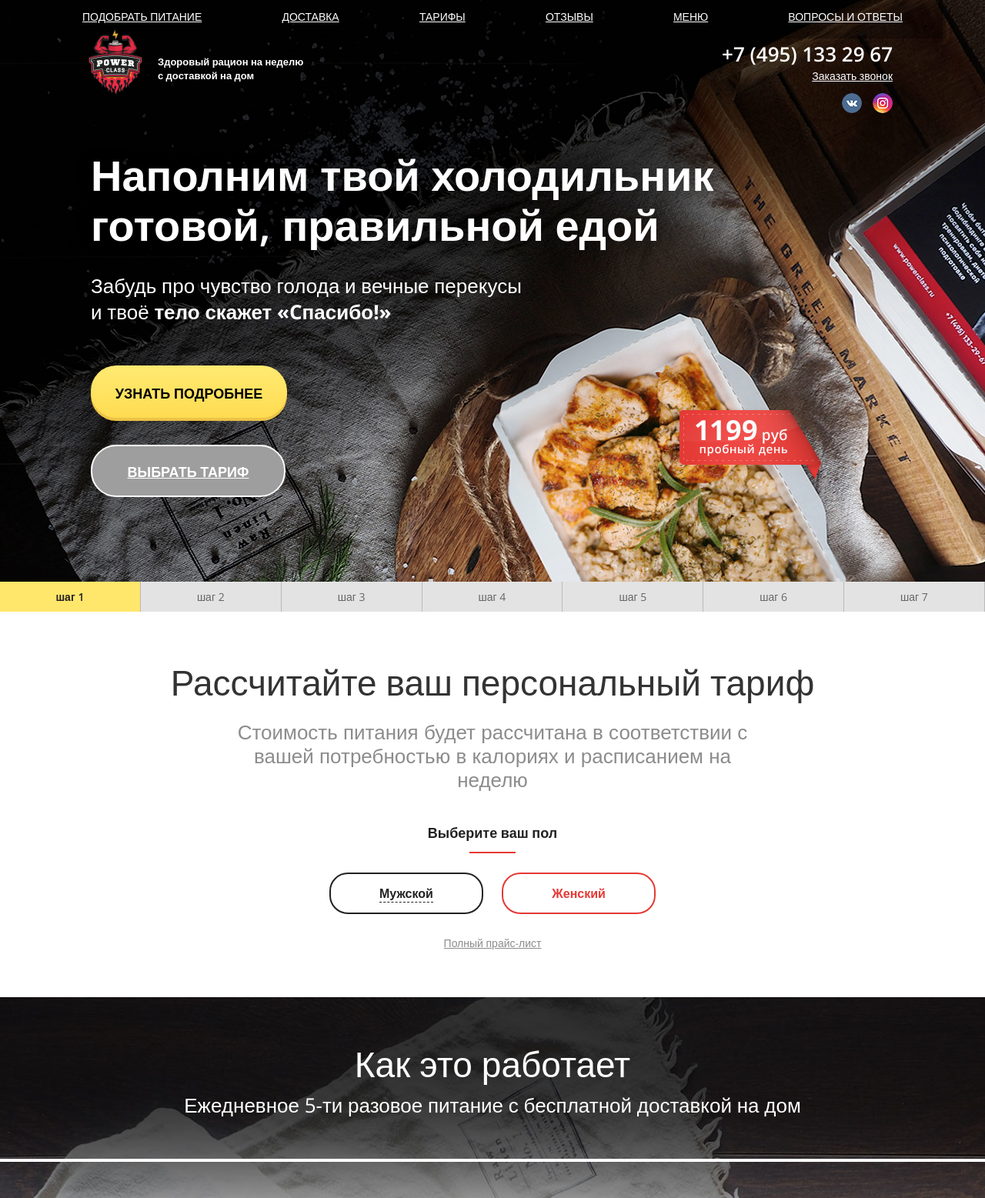
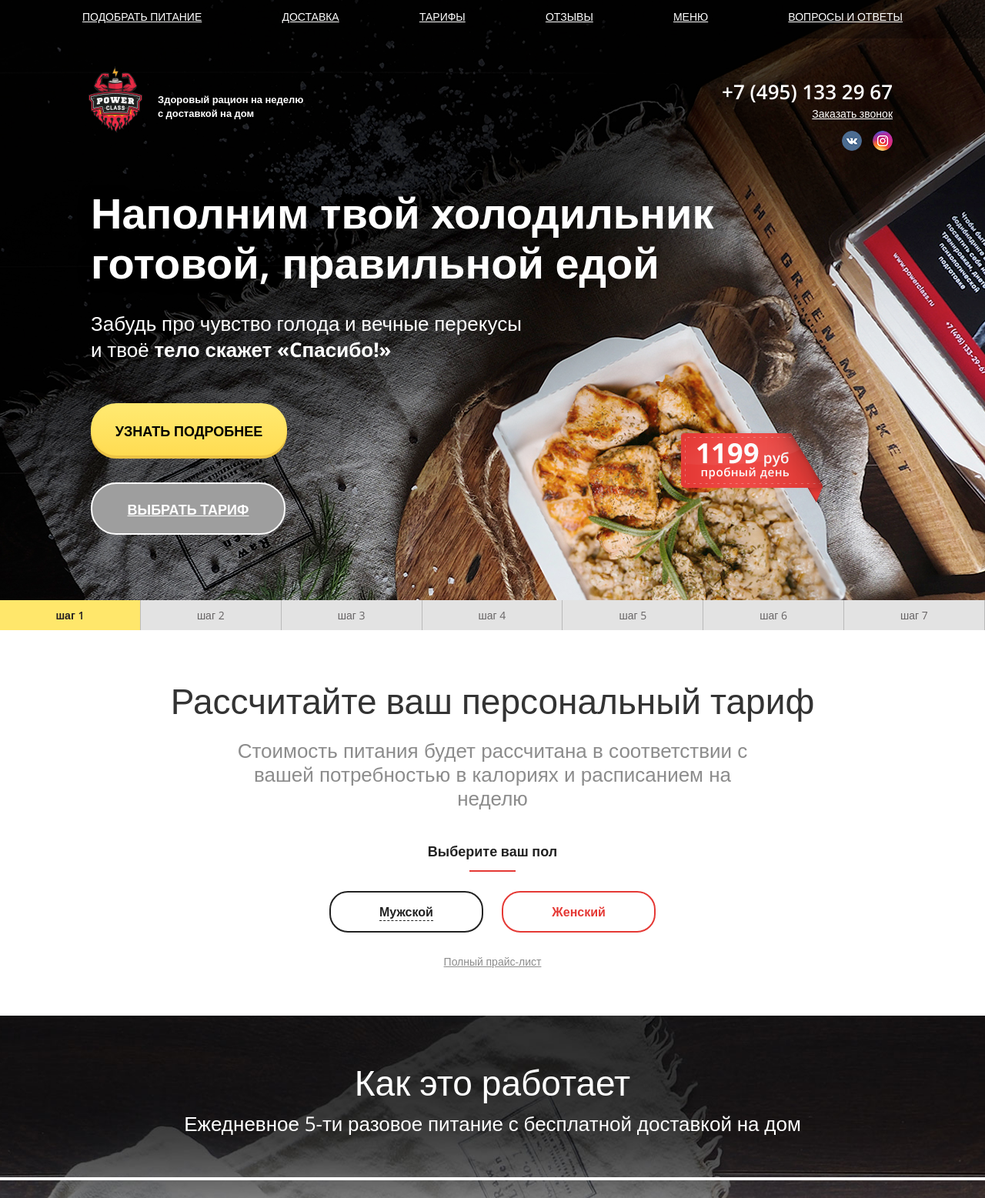
Before and after one commit to kvsemenoff/powerclass, a PHP site: page / in a window 1280 px wide. Shown: the top 1557 px of the page at 77% size. Run offline with PHP 8.4, Linux system fonts and the light colour scheme; style sheets or scripts are compiled from the project's sources; some libraries are stand-ins or nearby versions; grey boxes are pictures that could not be loaded.

Commit message:
add number #1

```diff
--- a/css/style-db.scss
+++ b/css/style-db.scss
@@ -8,11 +8,14 @@
 	font-family: 'Open Sans', sans-serif;
 	padding: 0px 0px 40px 0 !important;
 }
+.menu_block_up{
+	background: #000;
+	height: 40px;
+}
 .db-up_menu{
 	position: absolute;
 	top: 0;
 	left: 0;
-	background: #000;
 	padding: 10px 0;
 	width: 100%;
 	z-index: 1000;
@@ -152,24 +155,22 @@
 		display: none;
 	}
 	.section_header_top{
-		padding-top: 0px !important;
 		background: url("../img/header_top.jpg")no-repeat center center;
 		font-family: 'Open Sans', sans-serif;
-		padding-bottom: 110px !important;
+		padding-bottom: 85px !important;
 		display: block;
 		max-width: 2560px;
 		width: 100%;
 	}
+	.block_menu_down{
+		background-color: rgba(0, 0, 0, 0.31);
+
+	}
 	.db-menu{
-		position: absolute;
 		text-align: center;
-		top:0;
-		left: 0;
-		width: 100%;
 		text-transform: uppercase;
 		height: 50px;
 		padding: 10px 0;
-		background-color: rgba(0, 0, 0, 0.31);
 		li{
 			display: inline-block;
 			padding-left: 85px;
@@ -264,8 +265,8 @@
 			position: relative;
 			.db-price-five{
 				position: absolute;
-				top: 104px;
-				right: 42px;
+				top: 85px;
+				right: 41px;
 			}
 			.db-podr{
 				line-height: 73px !important;
@@ -299,6 +300,6 @@
 	}
 	.db-price-five{
 
-		right: 143px !important;
+		right: 141px !important;
 	}
 }
--- a/includes/header-top.php
+++ b/includes/header-top.php
@@ -1,4 +1,5 @@
 <section class="section section_padding section_header_top1">
+	<div class="menu_block_up">
 		<div class="container">
 			<div class="row">
 				<div class="col-md-12">
@@ -14,6 +15,14 @@
 							<li><a href="#faq">вопросы и ответы</a></li>
 						</ul>
 					</div>
+				</div>
+				<div class="cleardix"></div>
+			</div>
+		</div>
+	</div>
+	<div class="container">
+		<div class="row">
+			<div class="col-md-12">
 				<div class="db-div-two1">
 					<p class="db-two1">
 						<img src="img/header_logo.png" alt="img">
@@ -38,8 +47,9 @@
 			</div>
 		</div>
 	</section>
-	<section class="section section_padding section_header_top">
-		<div class=" container">
+	<section class="section section_header_top">
+		<div class="block_menu_down">
+			<div class="container">
 				<div class="row">
 					<div class="col-md-12">
 						<ul class="db-menu">
@@ -52,6 +62,11 @@
 						</ul>
 					</div>
 					<div class="clearfix"></div>
+				</div>
+			</div>
+		</div>
+		<div class=" container">
+			<div class="row">
 				<div class="col-md-6">
 					<p class="db-one"><img src="img/header_logo2.png" alt="img">
 						<span>Здоровый рацион на неделю <br>
```
Also changed, not shown: css/style-db.css, 1 other file. Lines whose indentation alone changed are shown as unchanged.
